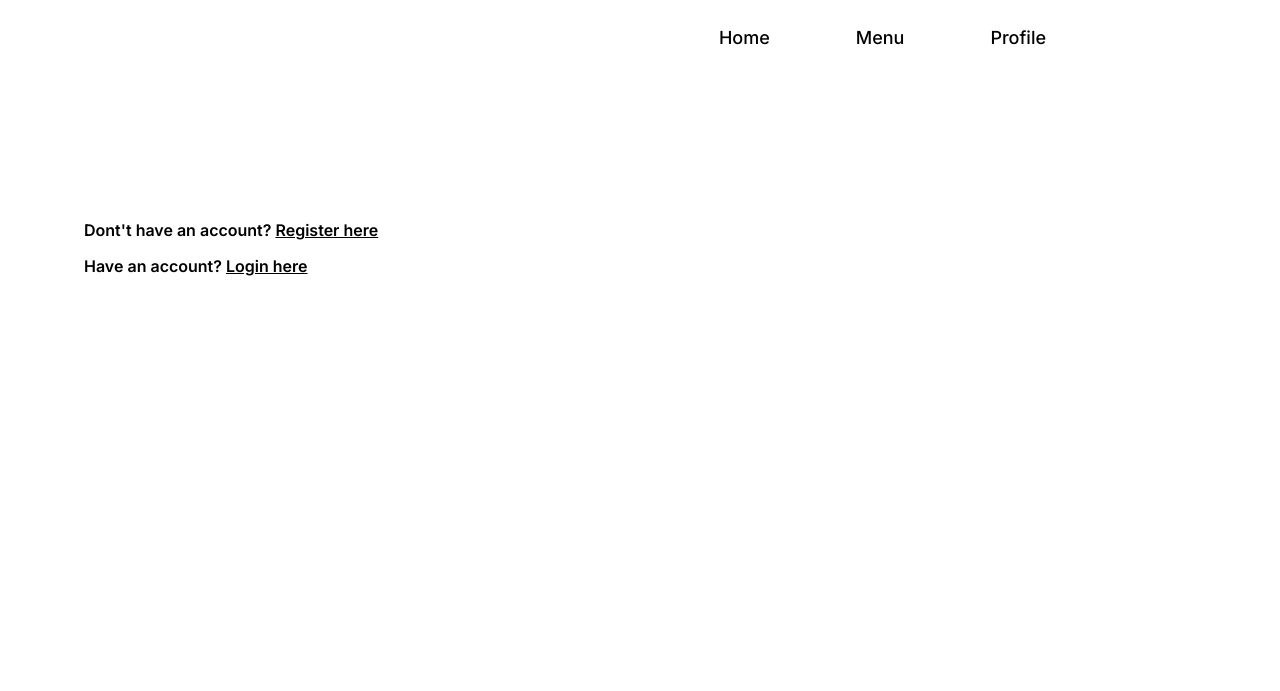
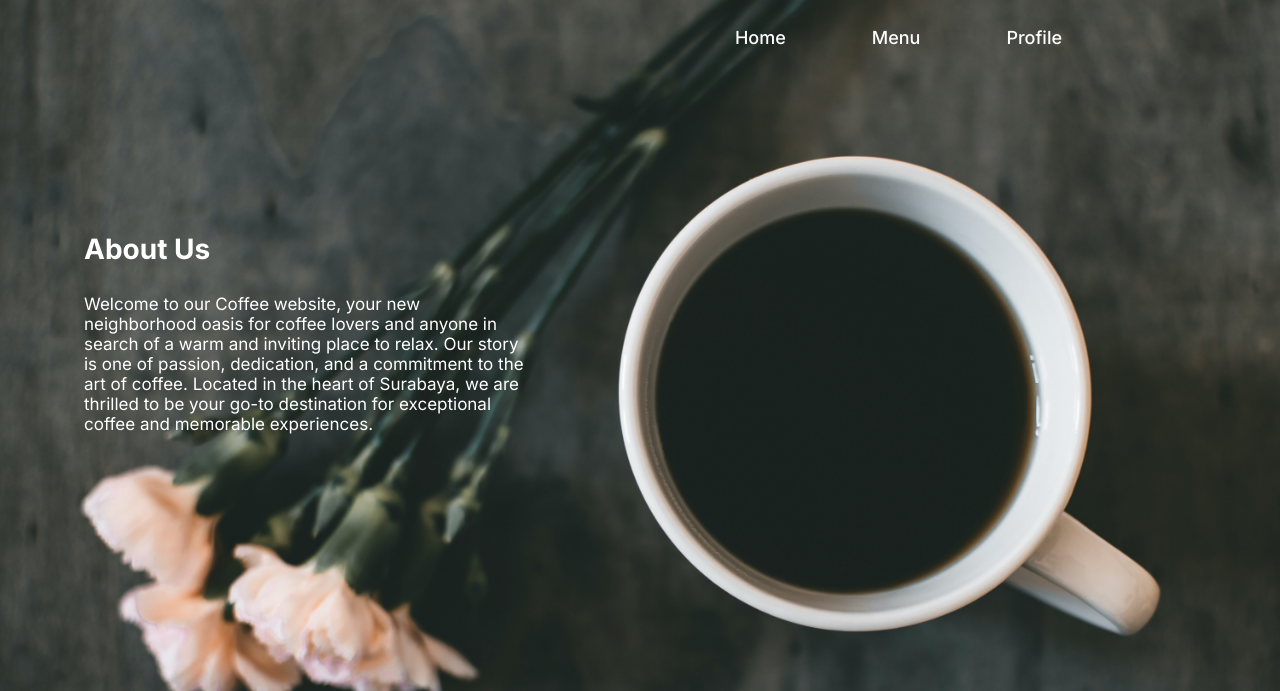
Before and after one commit to zulsinar031/ETS, a Flask app: template templates/ets_prof.html in a window 1280 px wide. Shown: the top 691 px of the page. Run offline with Flask 3, Linux system fonts and the light colour scheme; the template is opened without the code that fills it, so the values that code supplies are empty; some libraries are stand-ins or nearby versions.

Commit message:
Update ets_prof.html

```diff
--- a/templates/ets_prof.html
+++ b/templates/ets_prof.html
@@ -10,13 +10,22 @@
     <style>
         p, a{
                 font-family: Inter, Arial;
-                color : black;
+                color : white;
             }
         .nav{
             padding-top: 19px;
             text-align: right;
             margin-right: 185px;
         }
+        body{
+                height: 100%;
+                width: 100%;
+                background-image: url(contact.jpg);
+                background-repeat: no-repeat;
+                background-size:cover;
+                overflow-x : hidden;
+                overflow-y: hidden;
+            }
         .btn{
             padding: 6px;
             background-color: none;
@@ -34,13 +43,21 @@
         <a href="ets_menu.html"  class="btn">Menu</a>
         <a href="ets_prof.html" class="btn">Profile</a>
     </div>
-    <div style="font-weight:600;
-                padding-left: 76px;
-                padding-top: 156px;
-                width : 500px;
-                display : inline-block;">
-        <p class="bottom">Dont't have an account?  <a class="bottom" href="ets_register.html"> Register here</a></p>
-        <p class="bottom">Have an account?  <a class="bottom" href="ets_login.html"> Login here</a></p>
+    <div style="padding-left: 76px;
+                    padding-top: 156px;
+                    width : 500px;
+                    display : inline-block;">
+            <p style="font-weight: 700;
+            font-size: 28px;">About Us</p>
+            <p style="font-size : 17px;
+                        margin-block-start:0.6cm;
+                        width : 450px;">
+                Welcome to our Coffee website,
+                your new neighborhood oasis for coffee lovers and anyone in search of a warm and
+                inviting place to relax. Our story is one of passion, dedication, and a commitment
+                to the art of coffee. Located in the heart of Surabaya, we are thrilled to be your
+                go-to destination for exceptional coffee and memorable experiences.
+            </p>
     </div>
 </body>
 </html>
```
